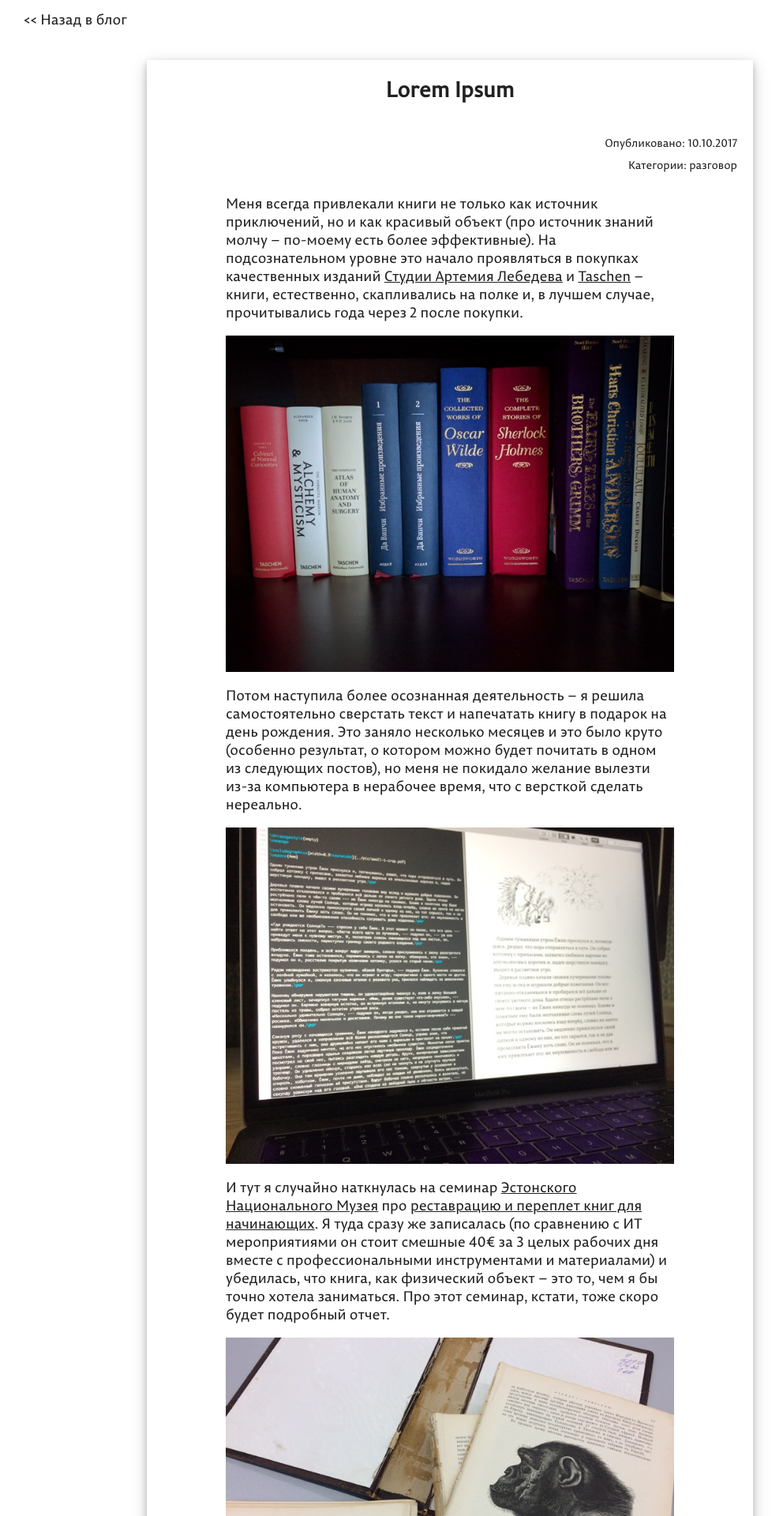
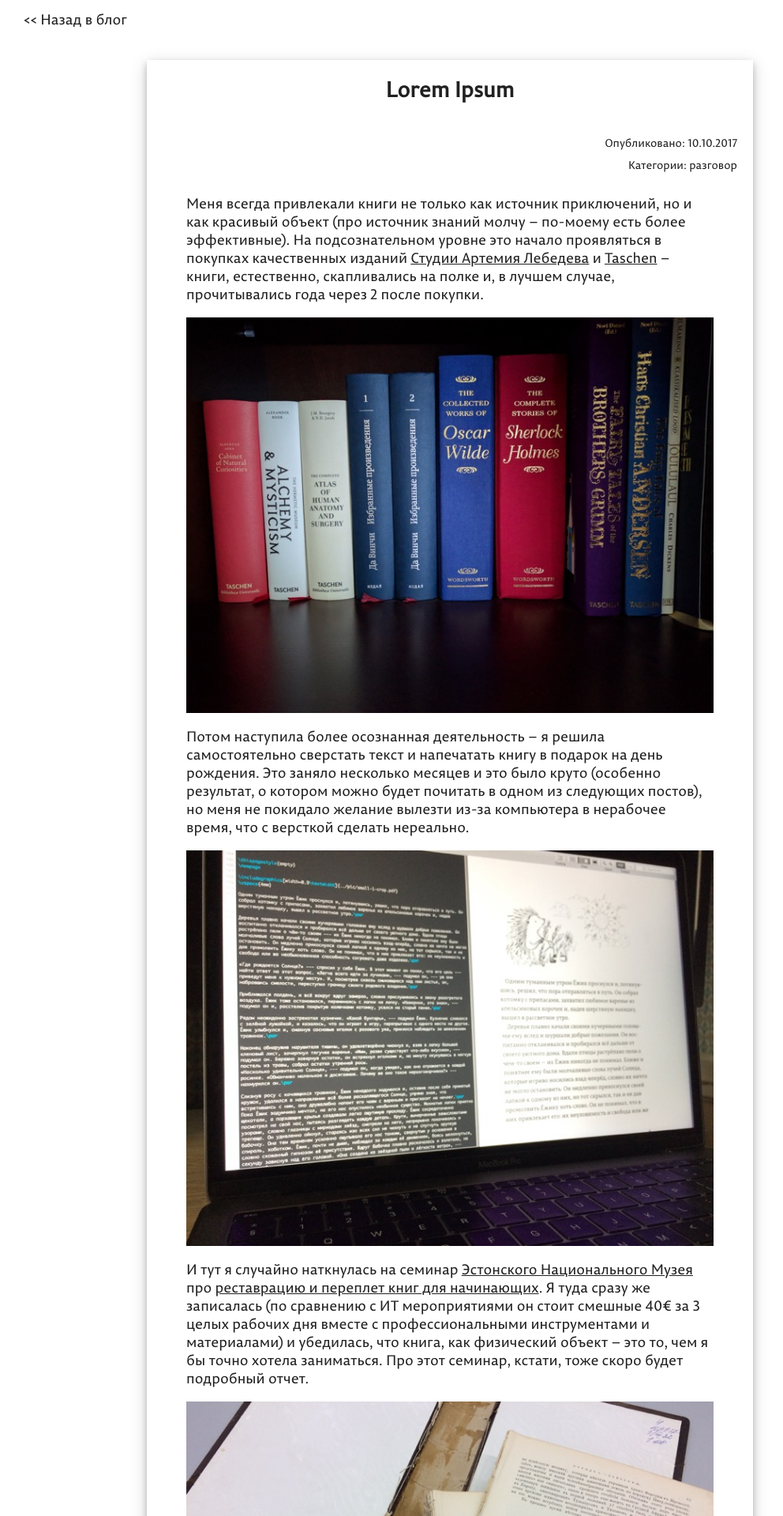
Before and after one commit to iriiiina/blog-about-books, a Jekyll site: the page built from _posts/2017-10-10-lorem-ipsum.md, in a window 1280 px wide. Shown: the part 506-2426 px from the top of the page at 79% size, without its empty margins (70-1062 px from the left). Built offline with Jekyll 4.4.1, drawn with Linux system fonts in a browser that asks for light colours.

Commit message:
Make one post box wider

```diff
--- a/_layouts/blog.html
+++ b/_layouts/blog.html
@@ -2,8 +2,8 @@
 <html lang="ru_RUS">
 	<head>
 
+		<link rel="stylesheet" type="text/css" href="/css/blog.css">
 		<link rel="stylesheet" type="text/css" href="/css/common.css">
-		<link async rel="stylesheet" type="text/css" href="/css/blog.css">
 		<link rel="icon" href="/assets/images/favicon.ico">
 		<link rel="alternate" type="application/rss+xml" title="Лента книго-ориентированного блога" href="/atom.xml">
 		<link rel="manifest" href="/manifest.json">
--- a/_layouts/post.html
+++ b/_layouts/post.html
@@ -3,6 +3,7 @@
 	<head>
 
 		<link rel="stylesheet" type="text/css" href="{{ site.url }}/css/post.css">
+		<link rel="stylesheet" type="text/css" href="{{ site.url }}/css/common.css">
 		<link rel="icon" href="{{ site.url }}/assets/images/favicon.ico">
 		<link rel="manifest" href="{{ site.url }}/manifest.json">
 
--- a/css/blog.sass
+++ b/css/blog.sass
@@ -1,5 +1,3 @@
-@import common
-
 .categories
   text-align: center
   margin: 30px auto 10px auto
--- a/css/post.css
+++ b/css/post.css
@@ -1,42 +1,3 @@
-@font-face{
-font-family:Permian;
-src: url("permian-sans-typeface.otf");}
-body{
-font-family:Permian;
-background-color:white;
-color:#212121;
-font-size:18px;
-margin:0;
-padding:0;}
-a{
-color:#212121;}
-@media screen and (min-width: 768px){
-a{
-transition:color 0.3s;}
-a:hover{
-color:#FFC107;}}
-.header-image{
-width:100%;}
-footer{
-background-color:#212121;
-text-align:center;
-font-size:15px;
-padding:30px 0 20px 0;
-margin:0 auto 0 auto;}
-footer p{
-margin:10px auto 5px auto;}
-footer a{
-color:#CFD8DC;
-text-decoration:none;}
-footer .icon{
-width:30px;
-fill:#CFD8DC;
-margin:0 5px 0 5px;}
-@media screen and (min-width: 768px){
-footer .icon{
-transition:color 0.3s;}
-footer .icon:hover{
-fill:#FFC107;}}
 .back{
 margin:20px 0 10px 100px;}
 .back a{
@@ -67,7 +28,7 @@ margin:10px 20px 10px 20px;
 padding:0 0 20px 0;}
 @media screen and (min-width: 1024px){
 .post .content{
-margin:10px 100px 10px 100px;}}
+margin:10px 50px 10px 50px;}}
 .post img{
 max-width:100%;
 display:block;
--- a/css/post.sass
+++ b/css/post.sass
@@ -1,5 +1,3 @@
-@import common
-
 .back
   margin: 20px 0 10px 100px
   a
```
